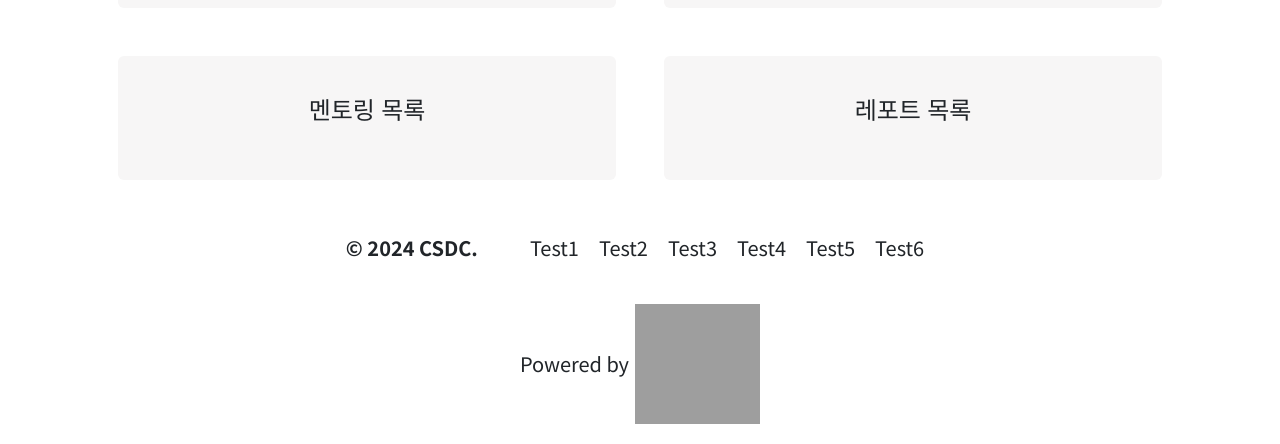
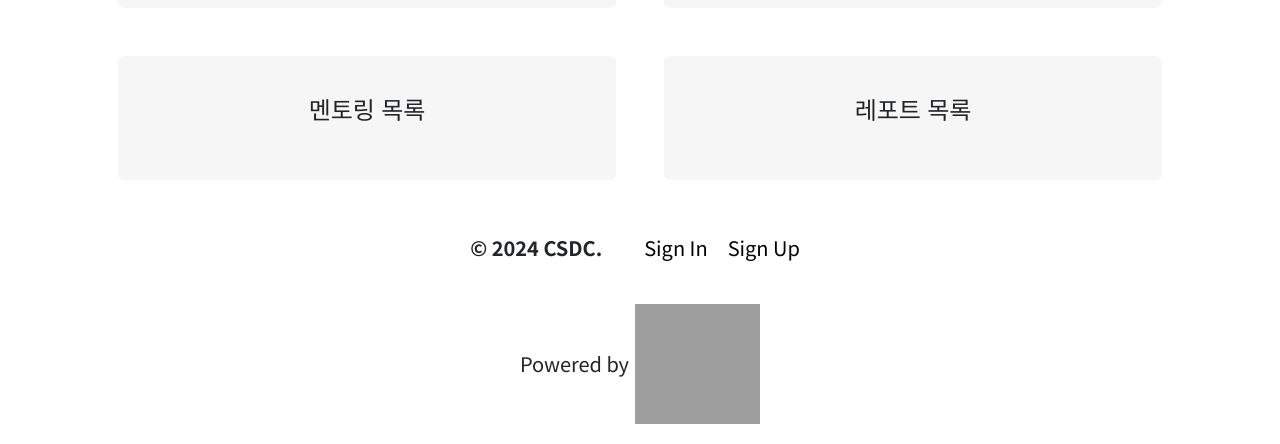
Before and after one commit to SyuCSDC/csdc.kr, a Django app: template csdc/templates/index.html in a window 1280 px wide. Shown: the part 870-1314 px from the top of the page. Run offline with Django 3.2, Linux system fonts and the light colour scheme; the template is opened without the code that fills it, so the values that code supplies are empty; some libraries are stand-ins or nearby versions; some web fonts are replaced; grey boxes are pictures that could not be loaded.

Commit message:
fix: Modify forms.py username fields & footer add sign in / sign up

```diff
--- a/csdc/templates/base.html
+++ b/csdc/templates/base.html
@@ -142,17 +142,25 @@
     <div class="footer">
       <div class="flex-1">
         <span class="logo">© 2024 CSDC.</span>
-      </div>
-      <div class="flex-1">
-        <ul class="flex-2">
-          <li>Test1</li>
-          <li>Test2</li>
-          <li>Test3</li>
-          <li>Test4</li>
-          <li>Test5</li>
-          <li>Test6</li>
-        </ul>
-      </div>
+          <ul class="flex-2">
+            {% if user.is_authenticated %}
+            <li class="nav-item">
+              <form action="{% url 'user:logout' %}" method="post" style="display: inline">
+                {% csrf_token %}
+                <input type="hidden" name="next" value="{{ request.path }}" />
+                <button type="submit" class="nav-link btn btn-link" style="color: black">Logout</button>
+              </form>
+            </li>
+            {% else %}
+            <li class="nav-item">
+              <button class="nav-link btn btn-link active" onclick="location.href='/users/login'" style="color: black">Sign In</button>
+            </li>
+            <li class="nav-item">
+              <button class="nav-link btn btn-link active" onclick="location.href='/users/register'" style="color: black">Sign Up</button>
+            </li>
+            {% endif %}
+          </ul>
+        </div>
     </div>
     <div class="sponsor">
       <span class="sponsor-text">Powered by</span>
--- a/csdc/user/forms.py
+++ b/csdc/user/forms.py
@@ -28,3 +28,7 @@ class UserRegisterForm(UserCreationForm):
                 bio=self.cleaned_data['bio'],
             )
         return user
+
+    def __init__(self, *args, **kwargs):
+        super(UserRegisterForm, self).__init__(*args, **kwargs)
+        self.fields['username'].label = '아이디'
```
Also changed, not shown: csdc/templates/user/login.html (+21 -13 lines), csdc/templates/user/register.html (+5 -2 lines).
